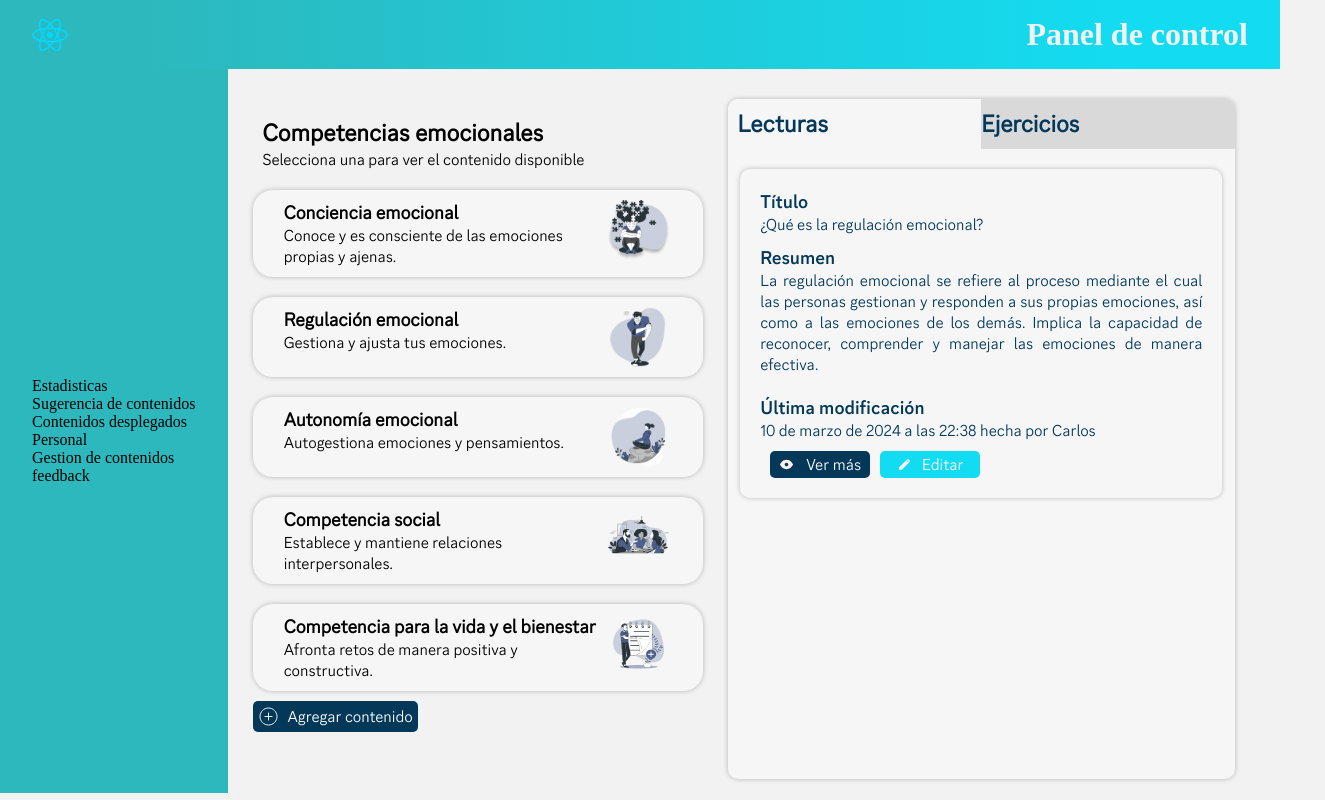
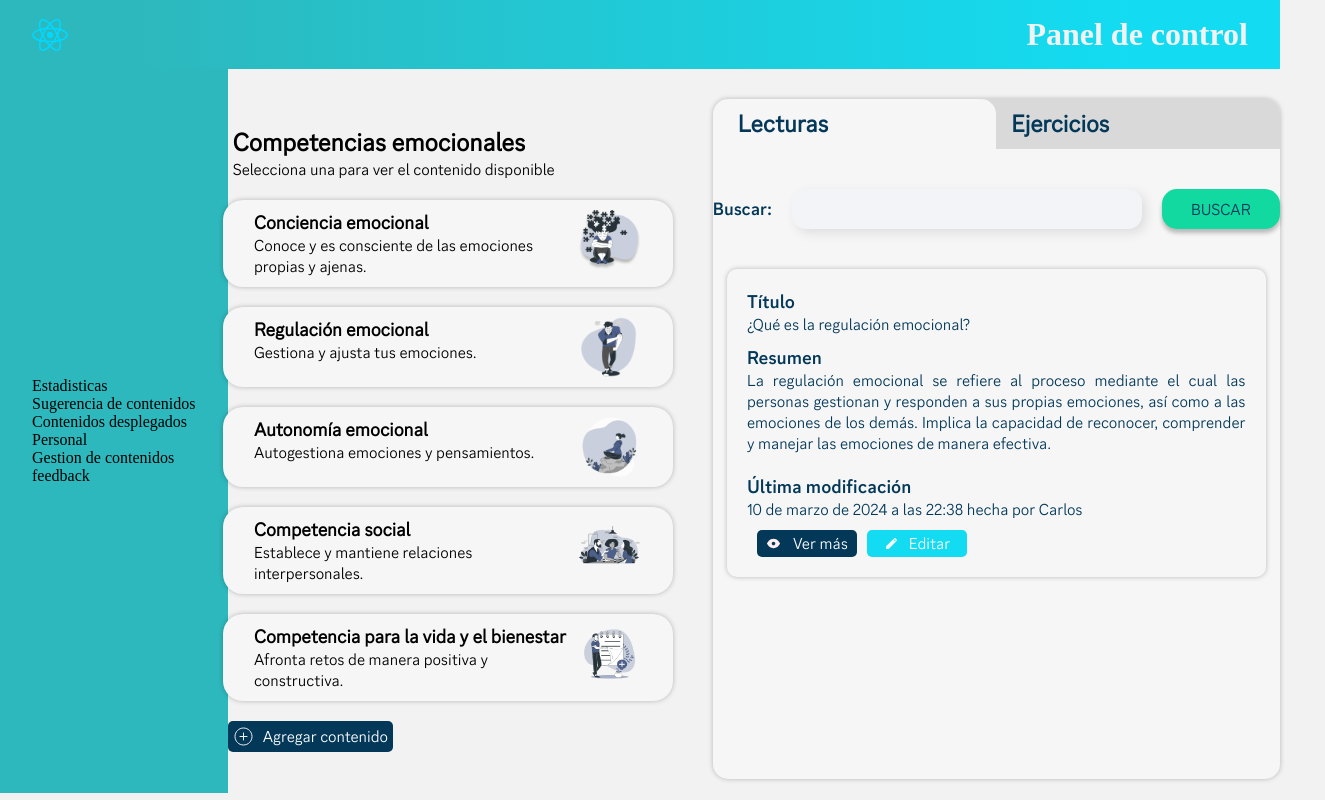
Before and after one commit to MAngelesGB/front-EmoIQ-software-seguro, a React (Vite) app: page /manager in a window 1280 px wide. Shown: the whole page, 1325 px wide, since content can reach past the window. Built offline with nearby package versions, Linux system fonts and the light colour scheme.

Commit message:
add an input to search for material

```diff
--- a/src/components/contentManager/manager/ContentManagement.css
+++ b/src/components/contentManager/manager/ContentManagement.css
@@ -27,49 +27,108 @@
   flex-direction: row-reverse;
   justify-content: space-around;
   align-items: center;
-  margin: 0 auto;
   font-family: "gg-sans-regular", monospace;
 }
 
 .contenido-material .group-contenido{
   width: 70%;
   margin-right:45px;
+  border-radius: 15px;
 }
 
-.group-contenido .layer{
+.group-contenido .layer {
   display: flex;
   flex-direction: row;
-  justify-content: space-between;
-  align-self:flex-start;
-  width:100%;
+  width: 100%;
+  background-color: #D9D9D9;
+  overflow: hidden; /* Asegúrate de que los bordes redondeados se apliquen */
+  border-top-left-radius: 15px; /* Borde redondeado */
+  border-top-right-radius: 15px; /* Borde redondeado */
 }
 
-.layer .lecturas{
+.layer .lecturas {
   display: flex;
-  float:left;
-  flex-direction: row;
   align-items: center;
   padding: 10px;
   width: 50%;
   height: 50px;
   background-color: #F6F6F6;
-  border-radius: 10px;
+  border-top-right-radius: 15px;
+  border-top-left-radius: 15px;
+
 }
 
-.layer .ejercicios{
+.layer .lecturas h2{
+  margin-left: 15px;
+}
+
+
+.layer .ejercicios {
   display: flex;
-  float:right;
-  flex-direction: row;
+  align-items: center;
+  padding: 101x;
   align-items: center;
   width: 50%;
   height: 50px;
   background-color: #D9D9D9;
-  border-top-right-radius: 10px;
+  border-top-right-radius: 15px; /* Borde superior izquierdo redondeado */
 }
+
+.layer .ejercicios h2{
+  margin-left: 15px;
+}
+
+.group-contenido .buscar{
+  width: 100%;
+  display: flex;
+  flex-direction: row;
+  justify-content: center;
+  align-items: center;
+  margin-top: 20px;
+}
+
+.buscar label{
+  font-family: "gg-sans-semibold", monospace;
+  color:var(--azul-oscuro);
+  font-size: 18px;
+}
+
+.buscar input{
+  width: 350px;
+  height: 40px;
+  border-radius: 14px;
+  border:0px;
+  background-color: #F2F4F7;
+  color:var(--azul-oscuro);
+  padding: 5px;
+  margin: 20px;
+  box-shadow: 4px 4px 12px rgba(0, 0, 0, 0.1);
+}
+
+.buscar input:focus {
+  border: 1px solid #D3D3D3;
+  outline: none;
+}
+
+.buscar button{
+  display: flex;
+  align-items: center;
+  justify-content: center;
+  background-color: var(--verde-aqua);
+  color: var(--azul-oscuro);
+  cursor: pointer;
+  border: none;
+  border-radius: 15px;
+  padding: 5px;
+  width:118px;
+  height: 40px;
+  box-shadow: 0px 4px 4px rgba(0, 0, 0, 0.25);
+}
+
 
 .contenido-material .ruta-aprendizaje{
   width: 50%;
-  margin:15px
+  margin: 30px 30px 0px 30px
 }
 
 .group-contenido{
@@ -192,6 +251,10 @@
   margin-bottom: 10px;
 }
 
+.ruta-aprendizaje .competencias h2{
+  font-size: 25px;
+}
+
 .agregar-contenido button {
   display: flex;;
   align-items: center;
@@ -202,7 +265,8 @@
   border: none;
   border-radius: 5px;
   padding: 5px;
-  margin-left: 10px;
+  margin-top: 10px;
+  margin-left: 15px;
 }
 
 .agregar-contenido button span{
--- a/src/components/contentManager/manager/ContentManagement.jsx
+++ b/src/components/contentManager/manager/ContentManagement.jsx
@@ -12,6 +12,12 @@ export default function ContentManagement() {
           <div className="ejercicios">
             <h2>Ejercicios</h2>
           </div>
+        </div>
+
+        <div className="buscar">
+          <label htmlFor="">Buscar:</label>
+          <input type="text" id="buscar" />
+          <button>BUSCAR</button>
         </div>
 
         <div className="items">
@@ -57,7 +63,7 @@ export default function ContentManagement() {
               Conoce y es consciente de las emociones propias y ajenas.
             </p>
           </div>
-            <img src="../../../public/images/conciencia-emocional.png"/>
+            <img src="../../../images/conciencia-emocional.png"/>
         </div>
         <div className="tema">
           <div className="tema-contenido">
@@ -66,7 +72,7 @@ export default function ContentManagement() {
               Gestiona y ajusta tus emociones.
             </p>
           </div>
-            <img src="../../../public/images/regulacion-emocional.png"/>
+            <img src="../../../images/regulacion-emocional.png"/>
         </div>
         <div className="tema">
           <div className="tema-contenido">
@@ -75,7 +81,7 @@ export default function ContentManagement() {
               Autogestiona emociones y pensamientos.
             </p>
           </div>
-            <img src="../../../public/images/autonomia-emocional.png" />
+            <img src="../../../images/autonomia-emocional.png" />
         </div>
         <div className="tema">
           <div className="tema-contenido">
@@ -84,7 +90,7 @@ export default function ContentManagement() {
               Establece y mantiene relaciones interpersonales.
             </p>
           </div>
-            <img src="../../../public/images/competencia-social.png"/>
+            <img src="../../../images/competencia-social.png"/>
         </div>
         <div className="tema">
           <div  className="tema-contenido">
@@ -93,7 +99,7 @@ export default function ContentManagement() {
               Afronta retos de manera positiva y constructiva.
             </p>
           </div>
-            <img src="../../../public/images/competencia-vida.png"/>
+            <img src="../../../images/competencia-vida.png"/>
         </div>
         <div className="agregar-contenido">
           <button>
```
Also changed, not shown: 1 other file (tests, documents, lock files or other folders).
